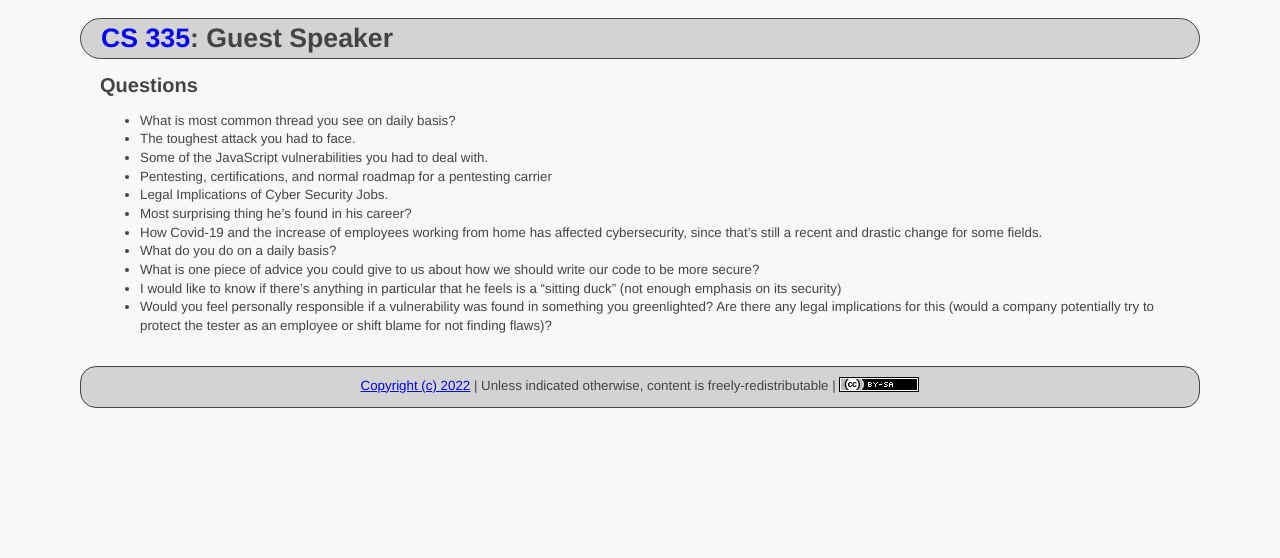
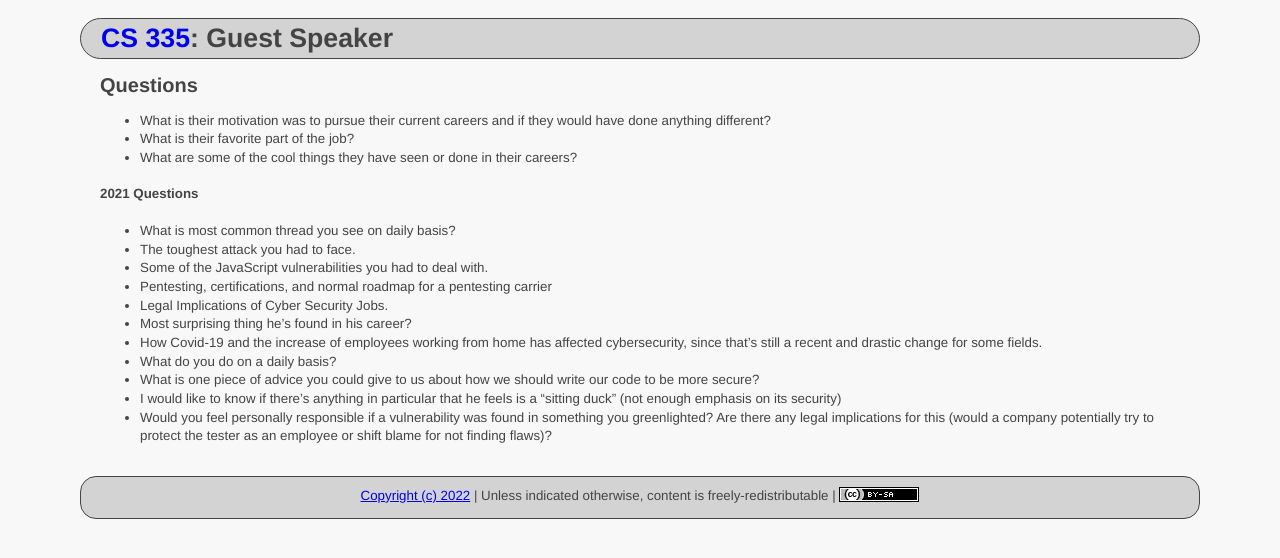
Before and after one commit to ycpcs/cs335-spring2022, a Jekyll site: the page built from schedule/guest_speaker.md, in a window 1280 px wide. Shown: the top 558 px of the page. Built offline with Jekyll 4.4.1, drawn with Linux system fonts in a browser that asks for light colours.

Commit message:
add questions

```diff
--- a/schedule/guest_speaker.md
+++ b/schedule/guest_speaker.md
@@ -6,6 +6,11 @@ title: Guest Speaker
 
 Questions
 ------------------------------------
+- What is their motivation was to pursue their current careers and if they would have done anything different?
+- What is their favorite part of the job?
+- What are some of the cool things they have seen or done in their careers?
+
+#### 2021 Questions
 - What is most common thread you see on daily basis?
 - The toughest attack you had to face.
 - Some of the JavaScript vulnerabilities you had to deal with.
```
Also changed, not shown: schedule/index.md (+1 -1 lines).
